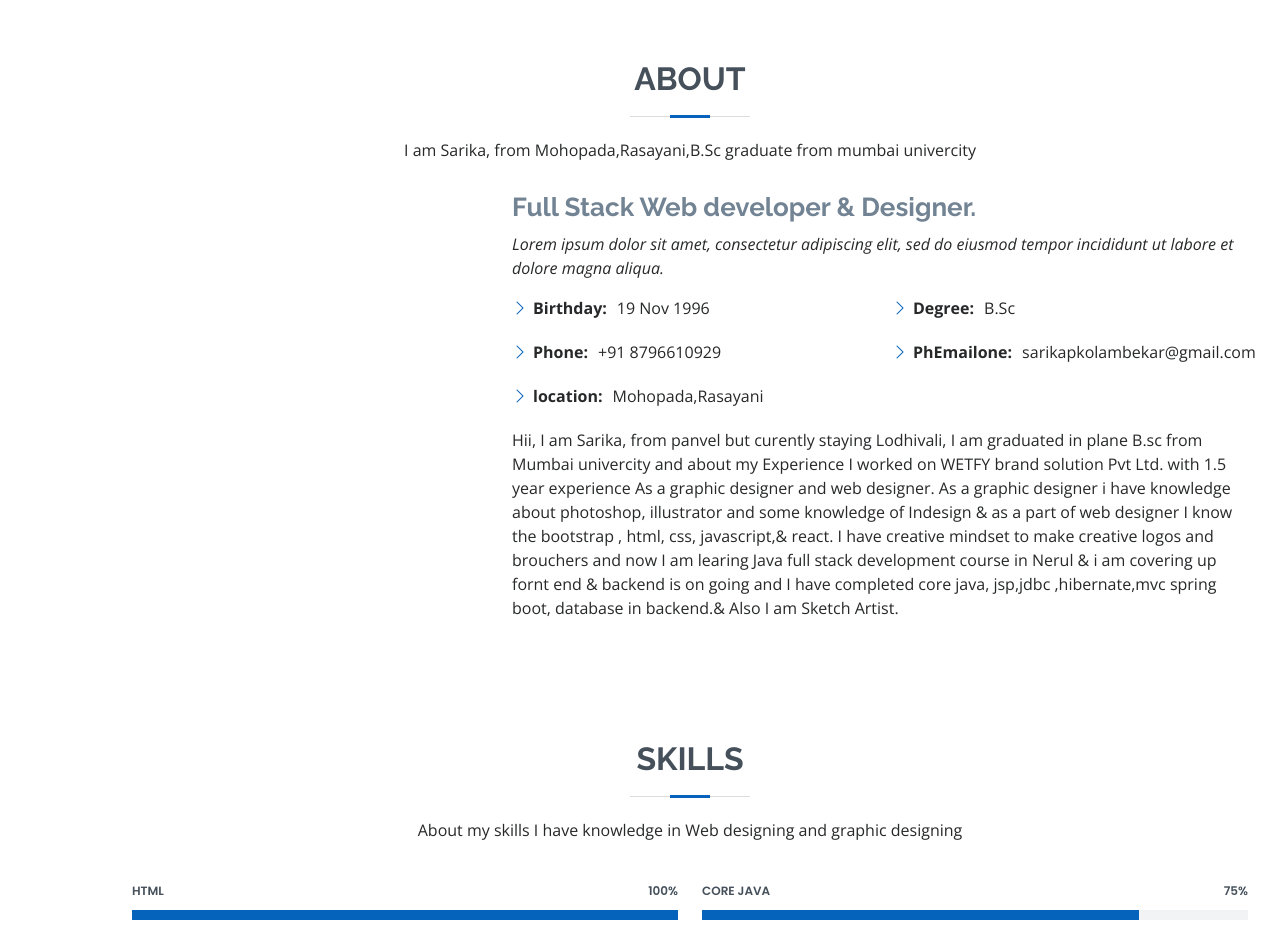
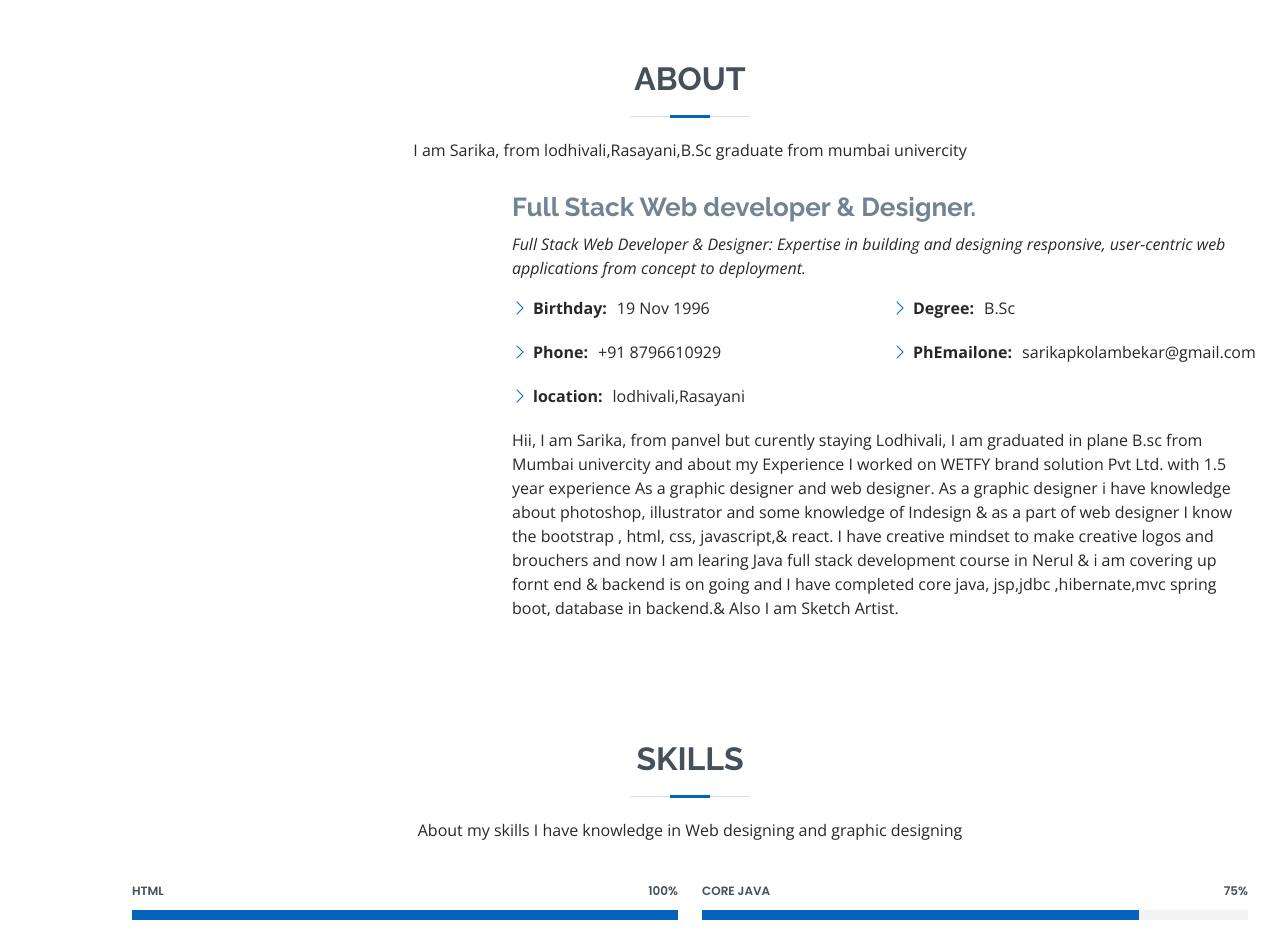
Before and after one commit to sarikapkolambekar/test, a plain HTML site: page index.html in a window 1280 px wide. Shown: the part 800-1738 px from the top of the page. Drawn offline with nearby package versions, Linux system fonts and the light colour scheme.

Commit message:
Update index.html

```diff
--- a/index.html
+++ b/index.html
@@ -80,7 +80,7 @@
 
         <div class="section-title">
           <h2>About</h2>
-          <p>I am Sarika, from Mohopada,Rasayani,B.Sc graduate from mumbai univercity</p>
+          <p>I am Sarika, from lodhivali,Rasayani,B.Sc graduate from mumbai univercity</p>
         </div>
 
         <div class="row">
@@ -90,8 +90,7 @@
           <div class="col-lg-8 pt-4 pt-lg-0 content">
             <h3>Full Stack Web developer & Designer.</h3>
             <p class="fst-italic">
-              Lorem ipsum dolor sit amet, consectetur adipiscing elit, sed do eiusmod tempor incididunt ut labore et dolore
-              magna aliqua.
+             Full Stack Web Developer & Designer: Expertise in building and designing responsive, user-centric web applications from concept to deployment.
             </p>
             <div class="row">
               <div class="col-lg-6">
@@ -99,7 +98,7 @@
                   <li><i class="bi bi-chevron-right"></i> <strong>Birthday:</strong> <span>19 Nov 1996</span></li>
 
                   <li><i class="bi bi-chevron-right"></i> <strong>Phone:</strong> <span>+91 8796610929</span></li>
-                  <li><i class="bi bi-chevron-right"></i> <strong>location:</strong> <span>Mohopada,Rasayani</span></li>
+                  <li><i class="bi bi-chevron-right"></i> <strong>location:</strong> <span>lodhivali,Rasayani</span></li>
                 </ul>
               </div>
               <div class="col-lg-6">
```
